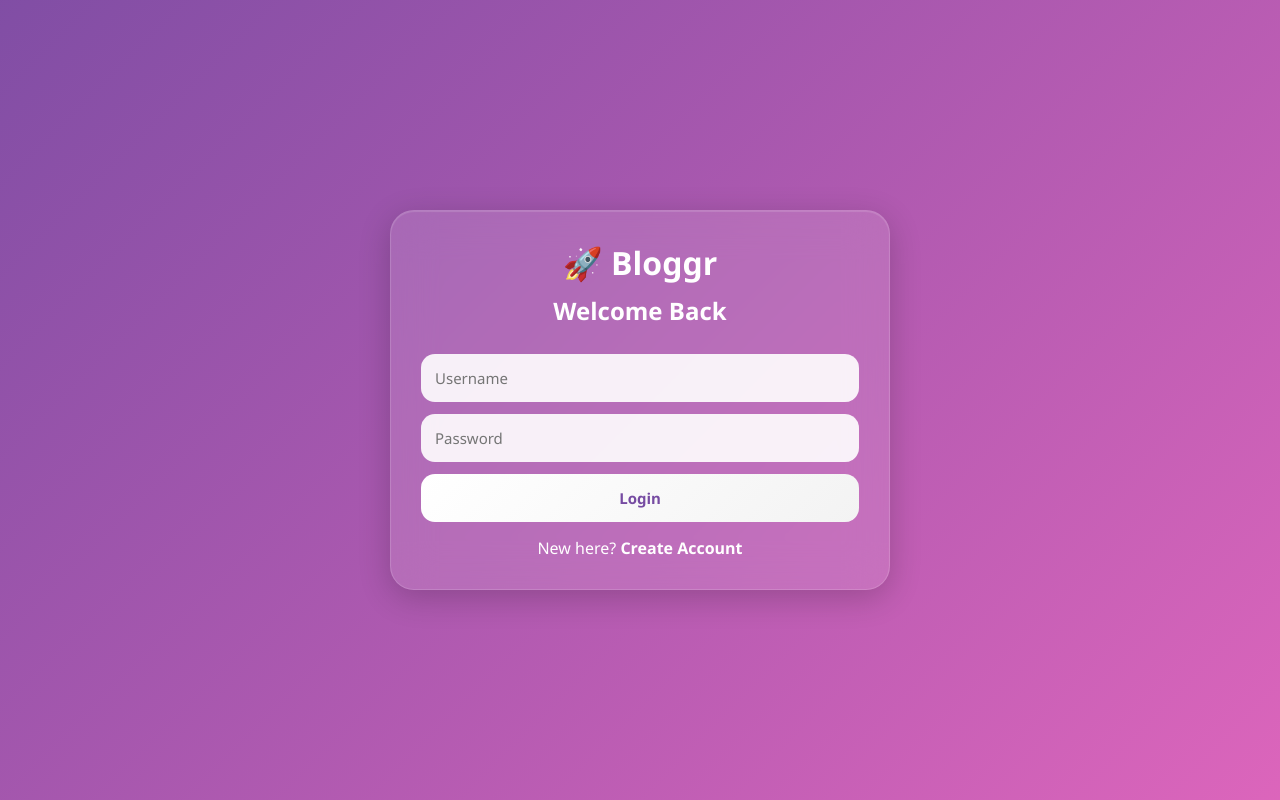
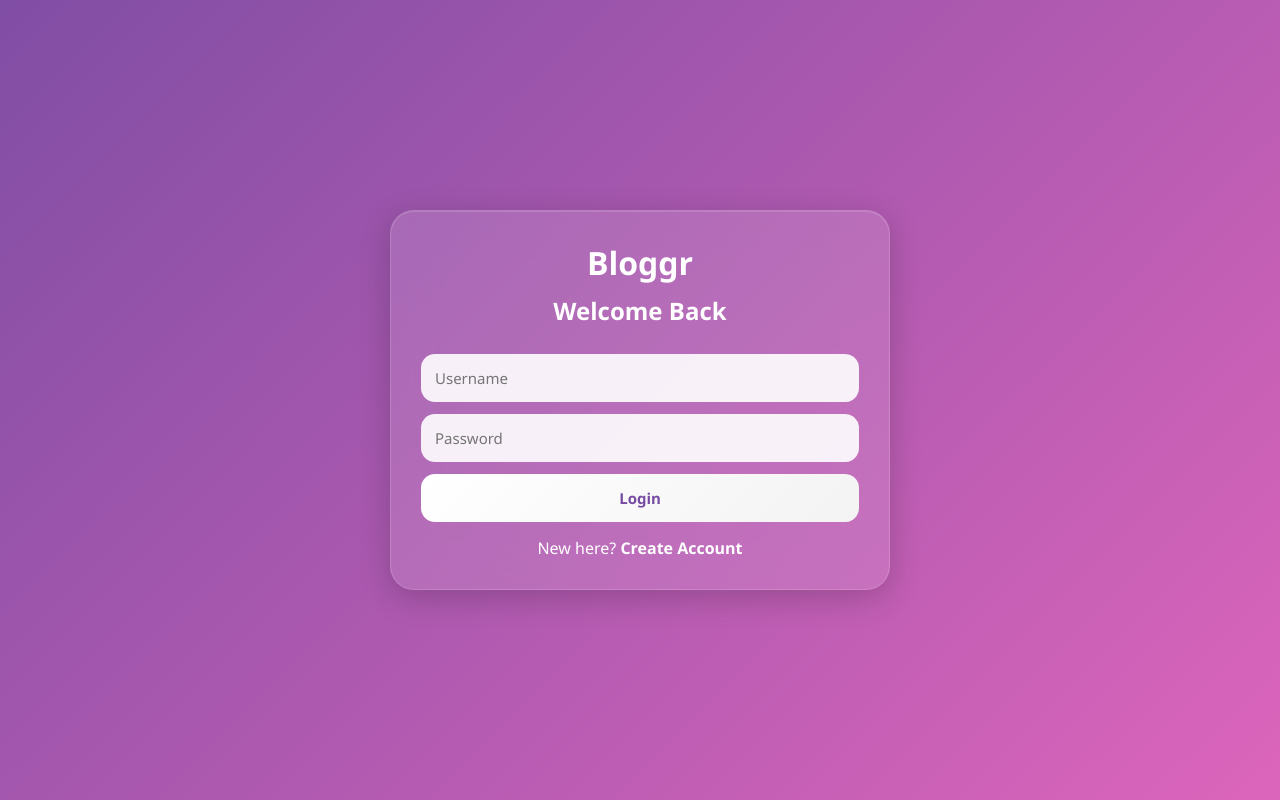
Before and after one commit to Adarsh54321/bloggr, a website: page frontend/login.html in a window 1280 px wide. Drawn offline with Linux system fonts and the light colour scheme.

Commit message:
no rockets

```diff
--- a/frontend/login.html
+++ b/frontend/login.html
@@ -10,7 +10,7 @@
 
     <div class="container">
         <a href="index.html" style="text-decoration:none; color:inherit;">
-    <h1>🚀 Bloggr</h1>
+    <h1>Bloggr</h1>
         </a>
 <h2>Welcome Back</h2>
 
```
Also changed, not shown: frontend/register.html (+1 -1 lines).
